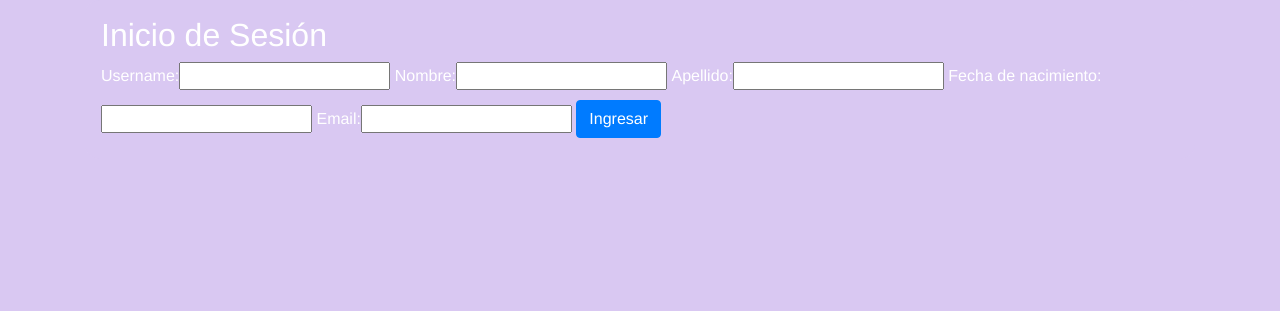
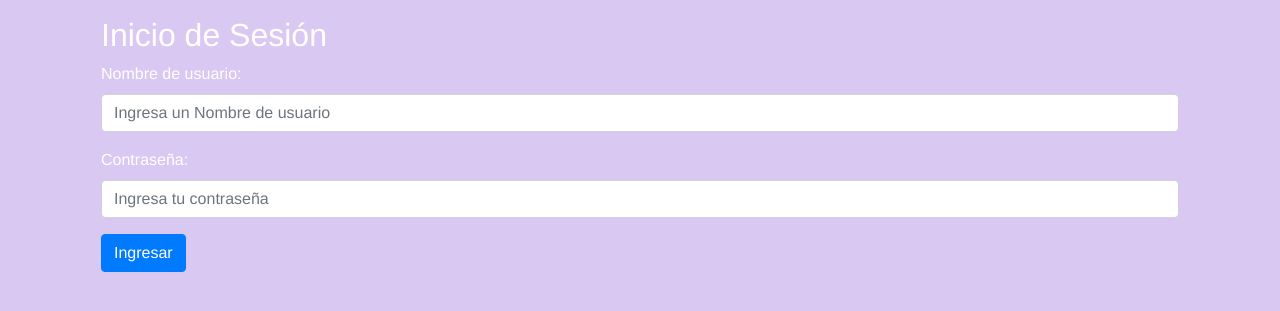
Before and after one commit to MarcoPythons/TiendaPazajera, a Django app: template registros/templates/pages/registration/login.html in a window 1280 px wide. Shown: the part 70-381 px from the top of the page. Run offline with Django 3.2, Linux system fonts and the light colour scheme; the template is opened without the code that fills it: values that come from a table or form of the project are taken from there, others are empty; parts of the project's set-up code (start-up, migrations or seed data) failed here and were passed over; some libraries are stand-ins or nearby versions.

Commit message:
registro y inicio de sesion de usuarios basado en usuarios personalizados listo y funcional

```diff
--- a/registros/forms.py
+++ b/registros/forms.py
@@ -5,15 +5,134 @@ from django.contrib.auth.forms import UserCreationForm
 from django.contrib.auth.models import User
 
 
-class ClienteForm(ModelForm):
+class ClienteForm(forms.ModelForm):
+    # Formulario de registro de un usuario en la base de datos
+
+    password = forms.CharField(label = 'Contraseña',widget = forms.PasswordInput( #con widgets se pueden editar las etiquetas html que crea la api form
+
+        attrs = {
+            'class':'form-control',
+            'id':'clave',
+            'name':'password',
+            'placeholder':'Ingresa tu contraseña',
+            'required':'required'
+        }))
+    password2 = forms.CharField(label = 'Ingrese Contraseña Nuevamente',widget = forms.PasswordInput(
+
+        attrs = {
+            'class':'form-control',
+            'id':'clave2',
+            'name':'password2',
+            'placeholder':'Repite tu contraseña',
+            'required':'required'
+        }
+))
 
     class Meta:
         model = usuario
-        fields = [  'username',
-                    'password'
-                    'run',
-                    'nombre',
-                    'apellido',
-                    'fecha_nacimiento',
-                    'email',
-                    ]
+        fields = (  'username', 'run', 'nombre', 'apellido', 'fecha_nacimiento', 'email') #aca se pueden editar los tags html de los campos del modelo
+        labels = {
+            'username':'Nombre de usuario',
+            'run':'Rut'
+        }
+        widgets = {
+            'username': forms.TextInput (
+
+            attrs ={
+                'class': 'form-control',
+                'id': 'username',
+                'name': 'username',
+                'placeholder': 'Ingresa un Nombre de usuario',
+                'required':'required'
+            }),
+            'run': forms.TextInput(
+            attrs = {
+                'class': 'form-control',
+                'required oninput': 'checkRut(this)',
+                'id': 'rut',
+                'placeholder': 'Ej: 12345678-k',
+                'required maxlength': '10'
+            }),
+            'nombre': forms.TextInput(
+            attrs = {
+                'class': 'form-control',
+                'id': 'nombre',
+                'name': 'nombre',
+                'placeholder': 'Ingresa tu nombre',
+                'required':'required',
+                'required maxlength': '30'
+            }),
+            'apellido': forms.TextInput(
+                attrs= {
+                'class': 'form-control',
+                'id': 'apellido',
+                'name': 'apellido',
+                'placeholder': 'Ingresa tu apellido',
+                'required':'required',
+                'required maxlength': '30'
+                }),
+            'fecha_nacimiento': forms.DateInput(
+                attrs={
+                'type': 'date',
+                'class': 'form-control',
+                'id': 'fecNac',
+                'name': 'fecNac',
+                'required':'required',
+                'placeholder': 'Ejemplo: 1999-05-07',
+                'min': '1930-01-01',
+                'max': '2005-01-01'
+                }),
+            'email': forms.EmailInput(
+                attrs= {
+                'class': 'form-control',
+                'id': 'correo',
+                'name': 'correo',
+                'required':'required',
+                'placeholder': 'nombre@ejemplo.com'
+                })
+                }
+    def clean_password(self): #aqui validamos la contraseña
+        password1 = self.cleaned_data.get('password1')
+        password2 = self.cleaned_data.get('password2')
+        if password1 and password2 and password1 !=password2:
+            raise forms.ValidationError('Las contraseñas no coinciden')
+        return password2
+
+
+    def save(self, commit = True): #aqui guardamos la contraseña cuando se valida
+        user = super().save(commit = False)
+        user.set_password(self.cleaned_data['password2'])
+        if commit:
+            user.save()
+        return user
+
+
+class LoginClienteForms(forms.ModelForm):
+    class Meta:
+        model = usuario
+        fields = (  'username','password')
+        labels = {
+            'username':'Nombre de usuario',
+            'password':'Contraseña'
+        }
+        widgets = {
+            'username': forms.TextInput (
+
+            attrs ={
+                'class': 'form-control',
+                'id': 'username',
+                'name': 'username',
+                'placeholder': 'Ingresa un Nombre de usuario',
+                'required':'required'
+            }),
+            'password': forms.PasswordInput(
+
+              attrs = {
+                'class':'form-control',
+                'id':'clave',
+                'name':'contra',
+                'placeholder':'Ingresa tu contraseña',
+                'required':'required'
+            })
+
+            }
--- a/registros/models.py
+++ b/registros/models.py
@@ -6,7 +6,7 @@ from django.contrib.auth.models import AbstractBaseUser, BaseUserManager
 
 class UsuarioManager(BaseUserManager): #con esto se puede crear usuarios personalizados
 
-    def create_user(self, email, username , run, nombre, apellido, fecha_nacimiento, password = None):   #asi creo un usuario normal
+    def create_user(self, email, username , run, nombre, apellido, fecha_nacimiento, password):   #asi creo un usuario normal
         if not email:
             raise ValueError('El usuario debe tener un correo electrónico!')
 
--- a/registros/templates/pages/registration/login.html
+++ b/registros/templates/pages/registration/login.html
@@ -18,8 +18,9 @@
     <section class="container xmt-70px">
         <div class="xregister-form">
             <h2>Inicio de Sesión</h2>
-            <form action = "" method="POST"> {% csrf_token %}
-                {{ form }}
+
+            <form method="POST"> {% csrf_token %}
+                {{ form.as_p }}
                 <button type="submit" class="btn btn-primary">Ingresar</button>
               </form>
 
--- a/registros/templates/pages/registration/registar.html
+++ b/registros/templates/pages/registration/registar.html
@@ -21,11 +21,11 @@
         <div class="xregister-form">
             <h2>Crea tu Cuenta</h2>
 
-            <form action="" method="POST">{% csrf_token %}
+            <form method="POST">{% csrf_token %}
 
-                {{ form }}
+                {{ form.as_p }}
 
-                <input type="submit" class="btn btn-info btn-lg btn-block mt-3"  onclick="cifrar2(), cifrar()" value="Registrar"></input>
+                <input type="submit" class="btn btn-info btn-lg btn-block mt-3" value="Registrar"></input>
             </form>
         </div>
     </section>
```
Also changed, not shown: miproyecto/settings.py (+6 -2 lines), registros/Rviews.py (+4 -11 lines).
